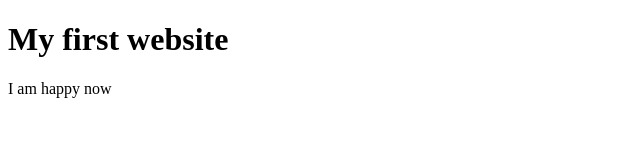
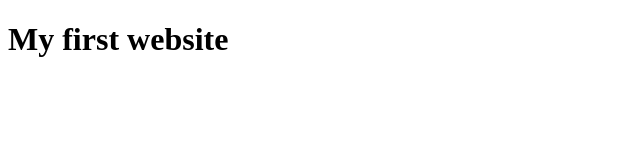
Before and after one commit to Soaib-first-website/my-first-website, a plain HTML site: page index.html in a window 1280 px wide. Shown: the whole page, without its empty margins (0-640 px from the left). Drawn offline with Linux system fonts and the light colour scheme.

Commit message:
my-first-ever-website

```diff
--- a/index.html
+++ b/index.html
@@ -8,6 +8,5 @@
 </head>
 <body>
     <h1>My first website</h1>
-    <p>I am happy now</p>
 </body>
 </html>
```
